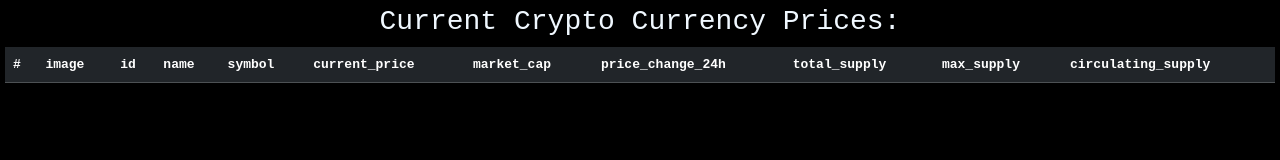
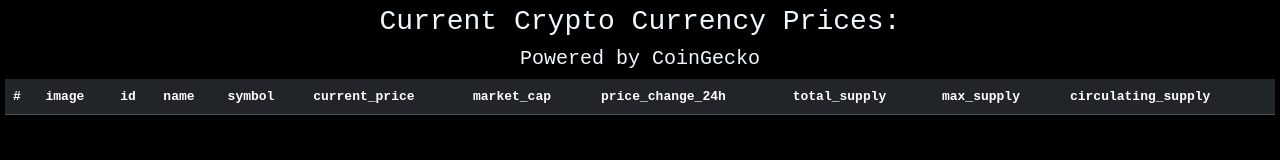
Before and after one commit to Justin-MM/cryptocurrency-analytics-app, a website built with webpack: page src/index.html in a window 1280 px wide. Built offline with nearby package versions, Linux system fonts and the light colour scheme; no server answers.

Commit message:
add attribution

```diff
--- a/src/css/styles.css
+++ b/src/css/styles.css
@@ -14,7 +14,7 @@
     margin: 1px;
 }
 
-h3 {
+h3, h5 {
     display: flex;
     justify-content: center;
     align-items: center;
--- a/src/index.html
+++ b/src/index.html
@@ -8,6 +8,7 @@
 
 <body>
     <h3>Current Crypto Currency Prices: </h3>
+    <h5>Powered by CoinGecko</h5>
     <table id="dataTable" class="table table-dark">
         <thead>
           <tr>
```
